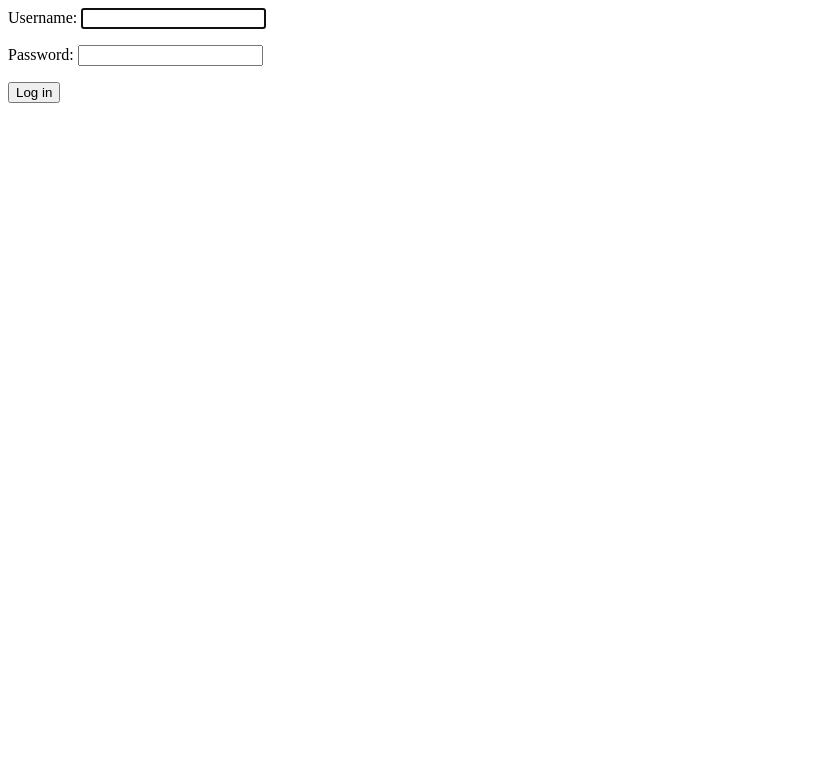
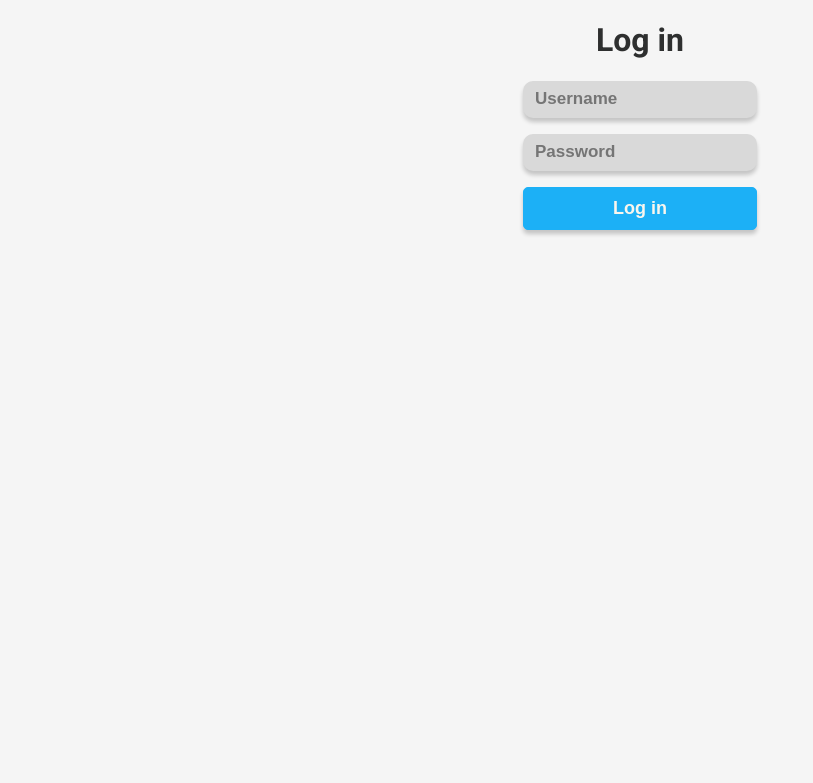
Before and after one commit to frankoklepac/zavrsni-rad, a Django app: page /home/login/ in a window 1280 px wide. Shown: the top 783 px of the page, without its empty margins (0-813 px from the left). Run offline with Django 4.2, Linux system fonts and the light colour scheme.

Commit message:
Add style to the login.html page.

```diff
--- /dev/null
+++ b/LearnEnglishTenses/learntenses/static/learntenses/styles/login.css
@@ -0,0 +1,60 @@
+@import url('https://fonts.googleapis.com/css2?family=Roboto:wght@400;700&display=swap');
+
+body {
+  font-family: 'Roboto', sans-serif;
+  margin: 0;
+  padding: 0;
+  background-color: #f5f5f5;
+}
+
+.container-login {
+  display: flex;
+  justify-content: center;
+  align-items: center;
+  flex-direction: column;
+}
+
+.container-login h1 {
+  color: #2E2F2F;
+  text-align: center;
+}
+
+.login-form {
+  display: flex;
+  flex-direction: column;
+}
+
+.login-form input {
+  display: block;
+  margin-bottom: 16px;
+  padding-left: 12px;
+  width: 220px;
+  height: 35px;
+  color: #7C7272;
+  background-color: #D9D9D9;
+  font-weight: bold;
+  font-size: 17px;
+  border: none;
+  border-radius: 10px;
+  box-shadow: 0 4px 4px rgba(0, 0, 0, 0.2);
+}
+
+.login-btn{
+  background-color: #1CB0F6;
+  color: #F9F6EE;
+  font-size: 18px;
+  font-weight: bold;
+  padding: 10px 17px;
+  border: 1px solid #1CB0F6;
+  border-radius: 5px;
+  box-shadow: 0 4px 4px rgba(0, 0, 0, 0.2);
+  transition: 0.6s;
+  cursor: pointer;
+  user-select: none;
+}
+
+.login-btn:hover {
+  background-color: #F9F6EE;
+  color: #1CB0F6;
+  transition: 0.6s;
+}
--- a/LearnEnglishTenses/learntenses/templates/registration/login.html
+++ b/LearnEnglishTenses/learntenses/templates/registration/login.html
@@ -1,5 +1,25 @@
-<form method="POST">
-  {% csrf_token %}
-  {{ form.as_p }}
-  <button type="submit">Log in</button>
-</form>
+<!DOCTYPE html>
+<html lang="en">
+<head>
+  <meta charset="UTF-8">
+  <meta name="viewport" content="width=device-width, initial-scale=1.0">
+  <title>Login</title>
+  {% load static %}
+  <link href="{% static 'learntenses/styles/login.css' %}" rel="stylesheet">
+</head>
+<body>
+  <div class="container-login">
+    <div>
+      <h1>Log in</h1>
+    </div>
+    <div class="login-box">
+      <form method="POST" class="login-form">
+        {% csrf_token %}
+        <input type="text" name="username" placeholder="Username" class="login-input" required>
+        <input type="password" name="password" placeholder="Password" class="login-input" required>
+        <button type="submit" class="login-btn">Log in</button>
+      </form>
+    </div>
+  </div>
+</body>
+</html>
```
Also changed, not shown: LearnEnglishTenses/db.sqlite3.
